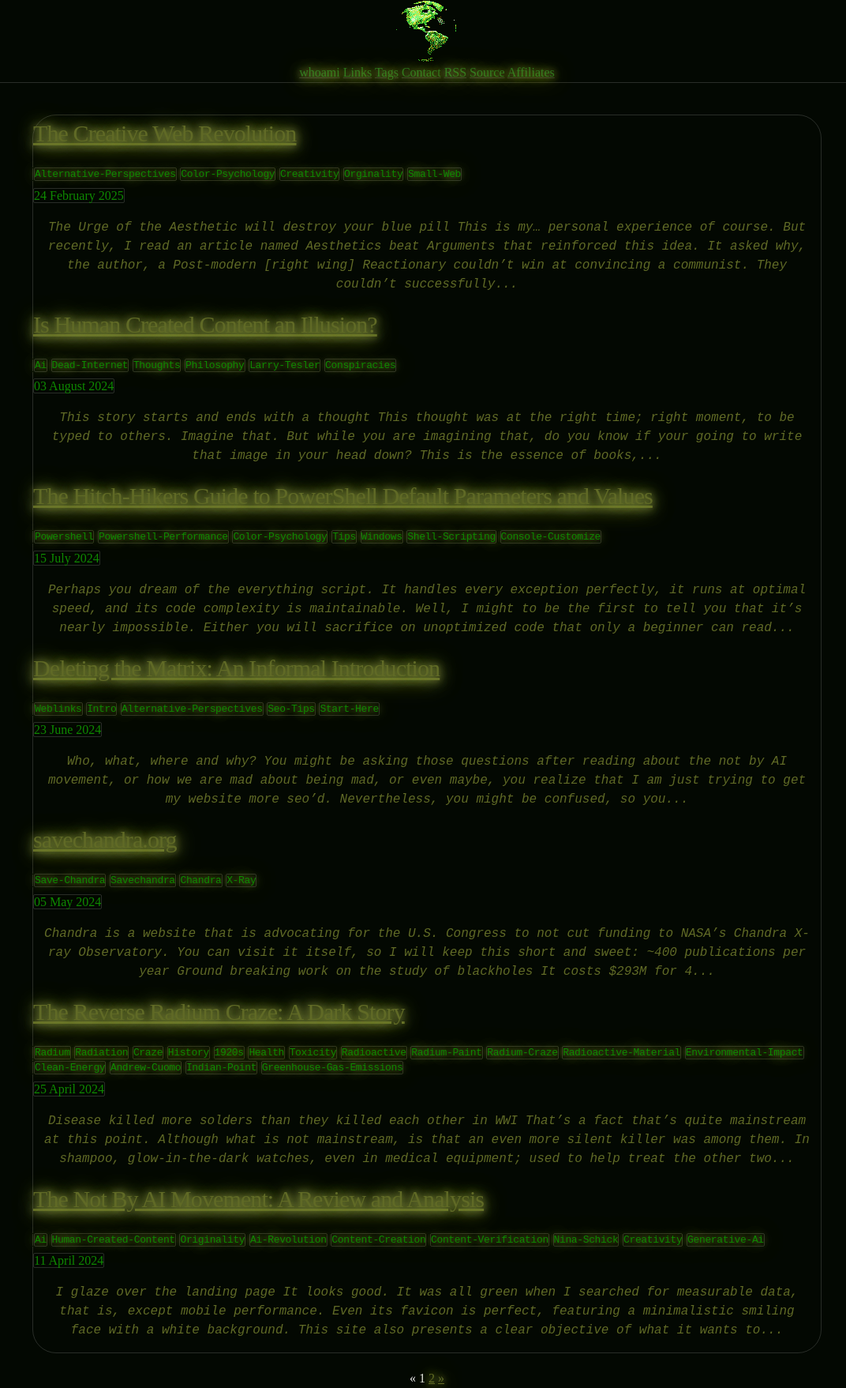
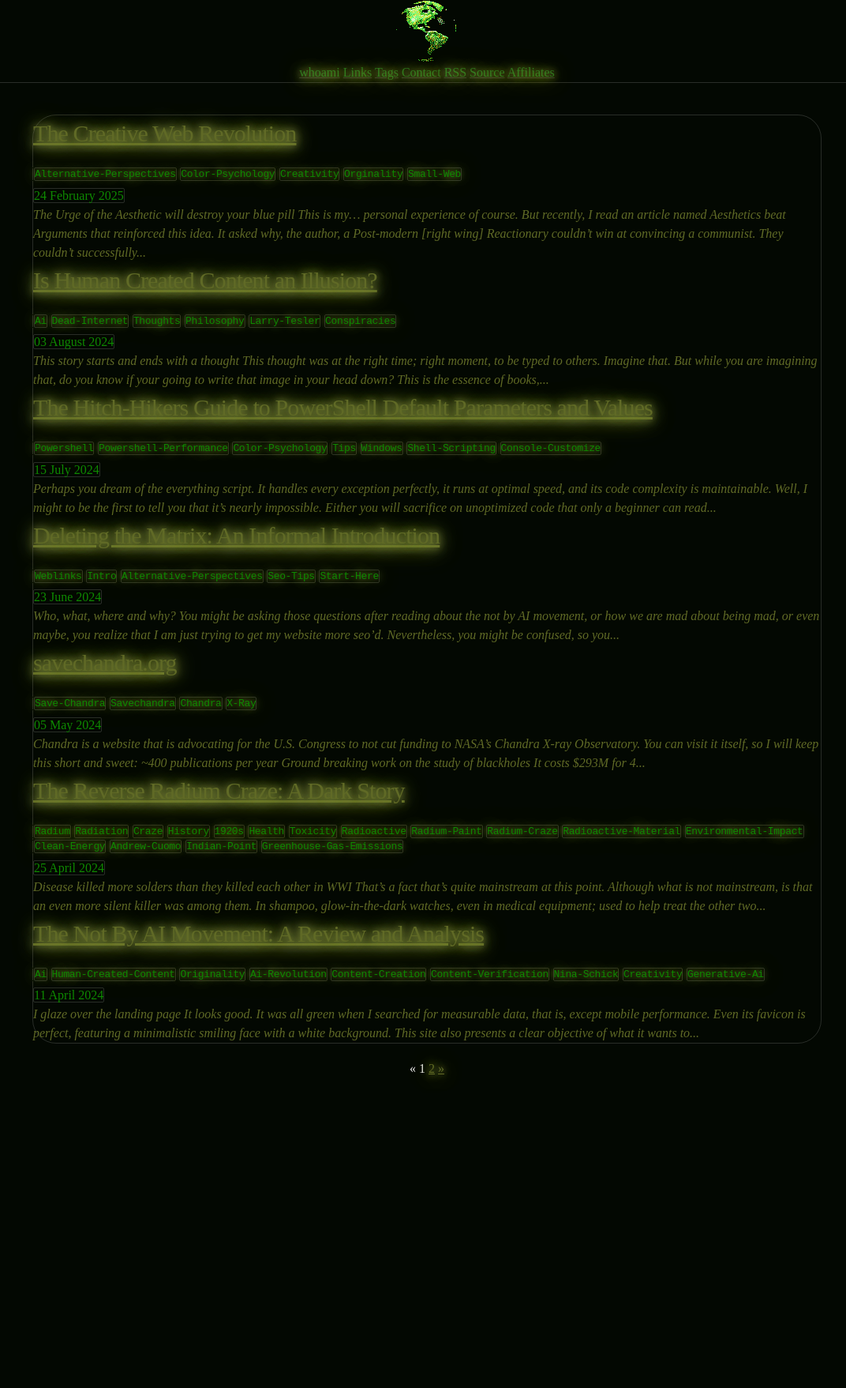
Before and after one commit to CamoCatX/camocatx.github.io, a Jekyll site: the page built from index.html, in a window 1280 px wide. Shown: the whole page at 79% size, without its empty margins (99-1171 px from the left). Built offline with Jekyll 4.4.1, drawn with Linux system fonts in a browser that asks for light colours; the list of posts is cut into pages by our own code; after the commit the page ends 1365 px from its top, so only the background shows below that.

Commit message:
Update index.html

```diff
--- a/index.html
+++ b/index.html
@@ -11,5 +11,5 @@ layout: default
         </div>
        <time datetime="{{ post.date | date_to_xmlschema }}">{{ post.date | date_to_long_string }}</time>
        <br>
-        <p style="font-style: italic; text-shadow: none; text-align: center; color: #606a26;">{{ post.content | strip_html | truncatewords:50 }}</p>
+        <p style="font-style:italic;color:#606a26;text-align:left;margin-block:0em;font-family:none;padding-inline:0px;">{{ post.content | strip_html | truncatewords:50 }}</p>
     {% endfor %}
```
